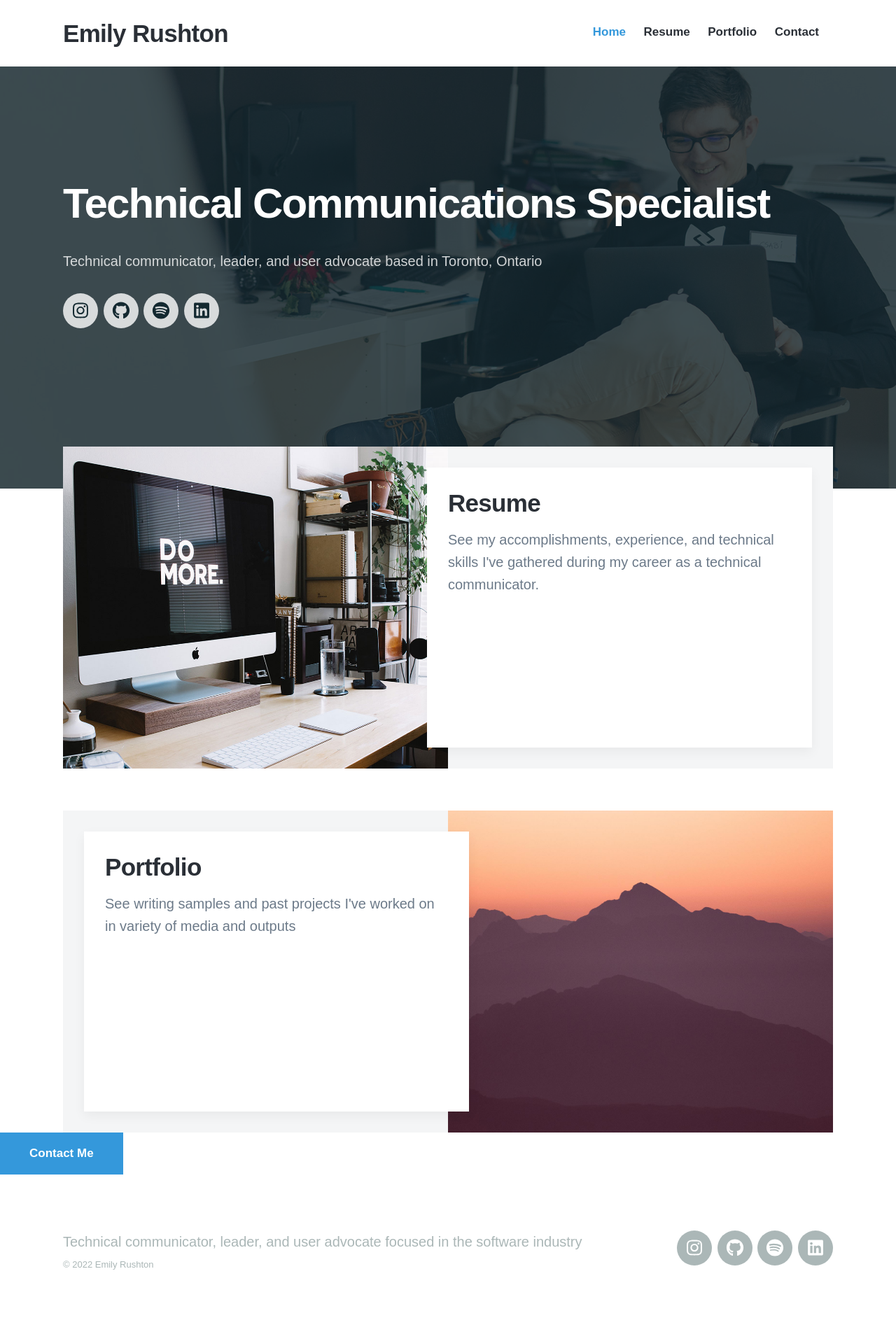
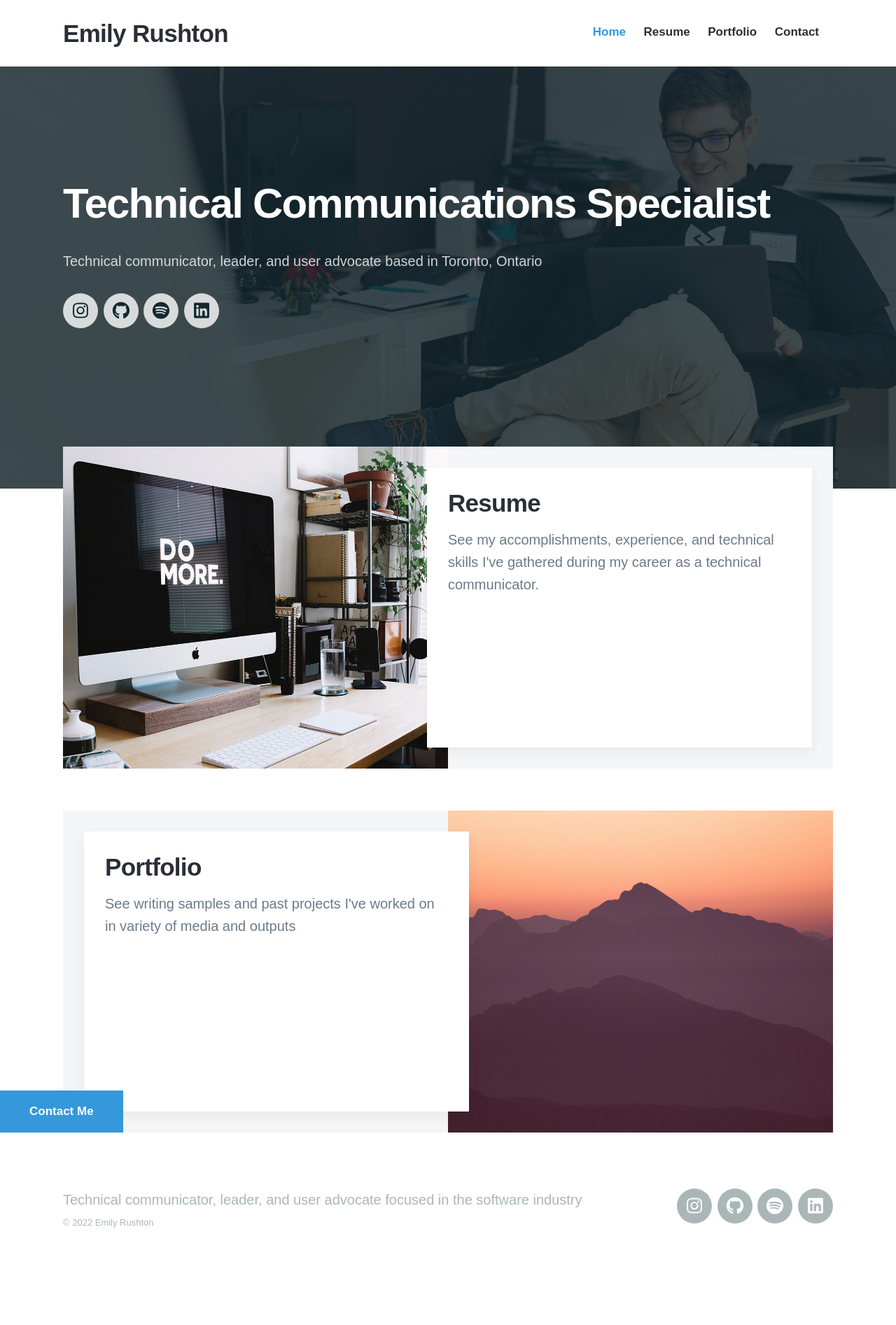
Before and after one commit to emilyrushton/emilyrushton.github.io, a Jekyll site: the page built from index.html, in a window 1280 px wide. Shown: the whole page at 70% size. Built offline with Jekyll 4.4.1, drawn with Linux system fonts in a browser that asks for light colours; nearby versions of some CDN libraries; some web fonts are replaced; after the commit the page ends 1833 px from its top, so only the background shows below that.

Commit message:
Update index.html

```diff
--- a/index.html
+++ b/index.html
@@ -60,4 +60,5 @@
 
 </section>
 
-<a href="{{ '/contact' | relative_url }}" class="button button--large">Contact Me</a>
+<section class="listing">
+	<div><a href="{{ '/contact' | relative_url }}" class="button button--large">Contact Me</a></div></section>
```
